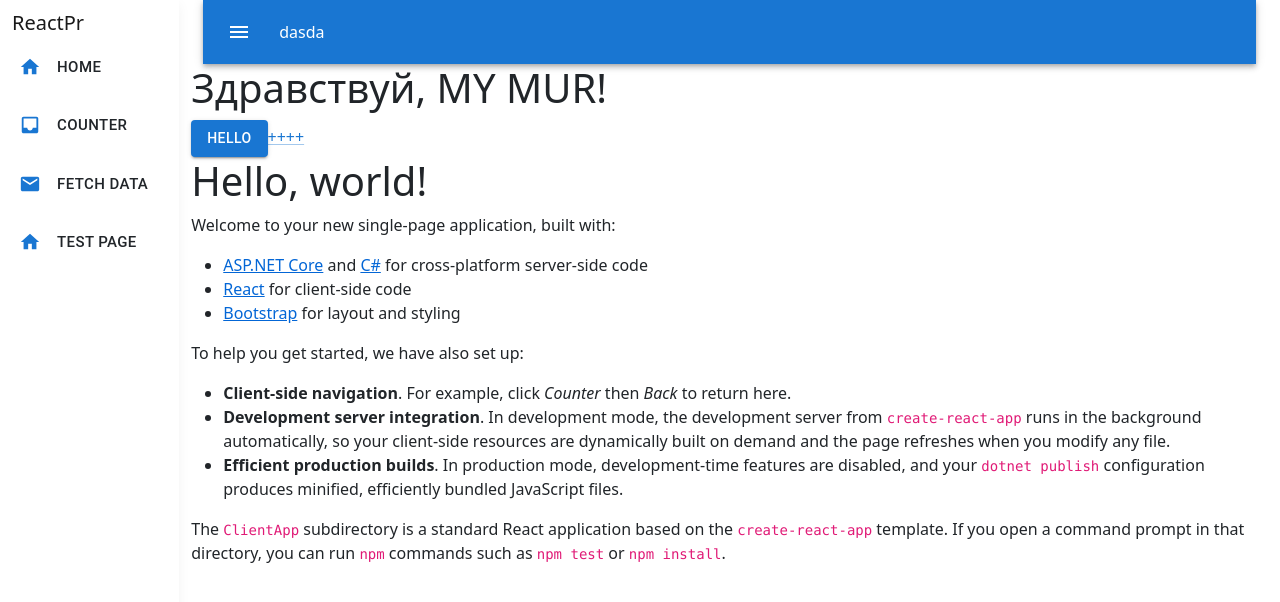
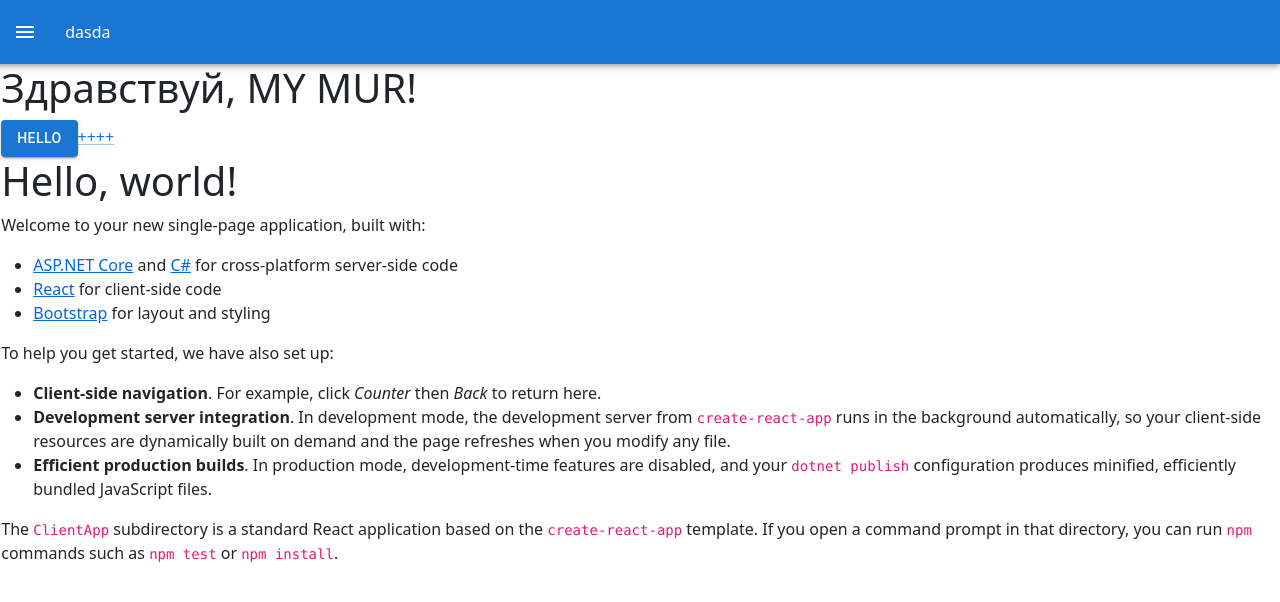
Before and after one commit to RaF75region/ReactPr, a React (Create React App) app in the folder ClientApp/: page / in a window 1280 px wide. Shown: the top 602 px of the page. Built offline with nearby package versions, Linux system fonts and the light colour scheme.

Commit message:
add toolbar full width

```diff
--- /dev/null
+++ b/ClientApp/src/components/Layout.css
@@ -0,0 +1,8 @@
+.tool {
+    margin-left: 0px;
+    transition: all 0.3s;
+}
+
+.tool.hiden{
+    margin-left: -190px;
+}
--- a/ClientApp/src/components/Layout.js
+++ b/ClientApp/src/components/Layout.js
@@ -3,6 +3,7 @@ import React, { Component, useState } from 'react';
 import { Container } from 'reactstrap';
 import { NavMenu } from './NavMenu';
 import Tbar from './Tollbar';
+import './Layout.css'
 
 export class Layout extends Component {
   static displayName = Layout.name;
@@ -14,13 +15,23 @@ export class Layout extends Component {
     };
   }
 
+  /*Добавить функцию клика а затем передать её в дочерний элемент*/
+  toolbarDownUp=()=> {
+    this.setState({
+      anim: !this.state.anim,
+    });
+  }
+
+
   render () {
     return (
       <div className='page'>
-        <NavMenu />
+        <div className={this.state.anim?'tool hiden':'tool'}>
+          <NavMenu />
+        </div>
         <main>
-          <div className='top-row px-4'>
-              <Tbar />
+          <div className={'top-row'}>
+              <Tbar toolbarDownUp={this.toolbarDownUp}/>
           </div>
 
           <Container fluid={true}>
--- a/ClientApp/src/components/NavMenu.js
+++ b/ClientApp/src/components/NavMenu.js
@@ -40,23 +40,23 @@ export class NavMenu extends Component {
               <ul className="navbar-nav d-flex flex-column">
                 <NavItem>
                   <div>
-                    <Button fullWidth='true' variant="text" style={{justifyContent: "flex-start"}} startIcon={<HomeIcon fontSize='large'/>} size="large">
+                    <Button fullWidth={true} variant="text" style={{justifyContent: "flex-start"}} startIcon={<HomeIcon fontSize='large'/>} size="large">
                       <NavLink tag={Link} className="text-dark" to="/">Home</NavLink>
                     </Button>
                     </div>
                 </NavItem>
                 <NavItem>
-                  <Button fullWidth='true' variant="text" style={{justifyContent: "flex-start"}} startIcon={<InboxIcon fontSize='large'/>} size="large">
+                  <Button fullWidth={true} variant="text" style={{justifyContent: "flex-start"}} startIcon={<InboxIcon fontSize='large'/>} size="large">
                       <NavLink tag={Link} className="text-dark" to="/counter">Counter</NavLink>
                     </Button>
                 </NavItem>
                 <NavItem>
-                  <Button fullWidth='true' variant="text" style={{justifyContent: "flex-start"}}  startIcon={<MailIcon fontSize='large'/>} size="large">
+                  <Button fullWidth={true} variant="text" style={{justifyContent: "flex-start"}}  startIcon={<MailIcon fontSize='large'/>} size="large">
                       <NavLink tag={Link} className="text-dark" to="/fetch-data">Fetch data</NavLink>
                     </Button>
                 </NavItem>
                 <NavItem>
-                    <Button fullWidth='true' variant="text" style={{justifyContent: "flex-start"}}  startIcon={<HomeIcon fontSize='large'/>} size="large">
+                    <Button fullWidth={true} variant="text" style={{justifyContent: "flex-start"}}  startIcon={<HomeIcon fontSize='large'/>} size="large">
                       <NavLink tag={Link} className="text-dark" to="/testpage">Test Page</NavLink>
                     </Button>
                 </NavItem>
--- a/ClientApp/src/components/Tollbar.tsx
+++ b/ClientApp/src/components/Tollbar.tsx
@@ -1,41 +1,37 @@
 import * as React from 'react';
-//import { styled, alpha } from '@mui/material/styles';
 import AppBar from '@mui/material/AppBar';
 import Box from '@mui/material/Box';
 import Toolbar from '@mui/material/Toolbar';
 import IconButton from '@mui/material/IconButton';
-//import Typography from '@mui/material/Typography';
-//import InputBase from '@mui/material/InputBase';
 import MenuIcon from '@mui/icons-material/Menu';
-//import SearchIcon from '@mui/icons-material/Search';
 
 
-function doCalcelation(
-    a:number,
-    b:number,
-){
-    return (
-        <div>
-            <div className='text-primary'> {a+b}</div>
-        </div>
+const SearchToolBar =(props: { toolbarDownUp: () => void; })=>{
+
+    return(
+        <Box sx={{flexGrow: 1}}>
+        <AppBar position='static'>
+            <Toolbar>
+                <IconButton
+                    size="large"
+                    edge="start"
+                    color="inherit"
+                    aria-label="open drawer"
+                    sx={{ mr: 2 }}
+                    onClick={()=>props.toolbarDownUp()}
+                    >
+                    <MenuIcon />
+                </IconButton>
+                dasda
+            </Toolbar>
+            </AppBar>
+          </Box>
     )
-}
+};
 
-const element = ()=>{
-    return(
-        <div>
+export default SearchToolBar;
 
-        </div>
-    );
-}
-
-function IconButtonClick(){
-
-}
-
-
-export default function SearchToolBar(anim:boolean){
-    const [classAnim,setClassAnim]=React.useState('');
+/*export default function SearchToolBar(){
     return(
         <Box sx={{flexGrow: 1}}>
             <AppBar position='static'>
@@ -45,7 +41,9 @@ export default function SearchToolBar(anim:boolean){
                         edge="start"
                         color="inherit"
                         aria-label="open drawer"
-                        sx={{ mr: 2 }}>
+                        sx={{ mr: 2 }}
+
+                        >
                         <MenuIcon />
                     </IconButton>
                     dasda
@@ -53,4 +51,4 @@ export default function SearchToolBar(anim:boolean){
                 </AppBar>
               </Box>
     );
-};
+};*/
```
